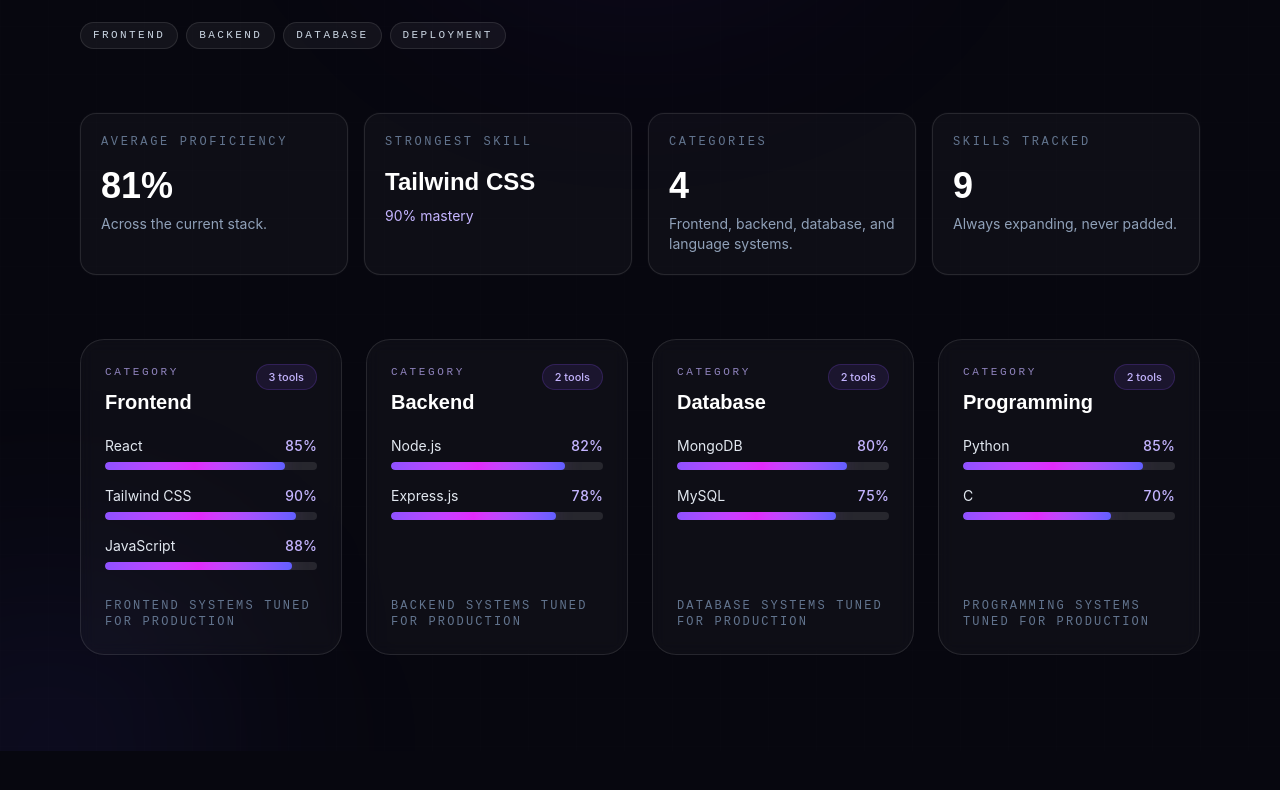
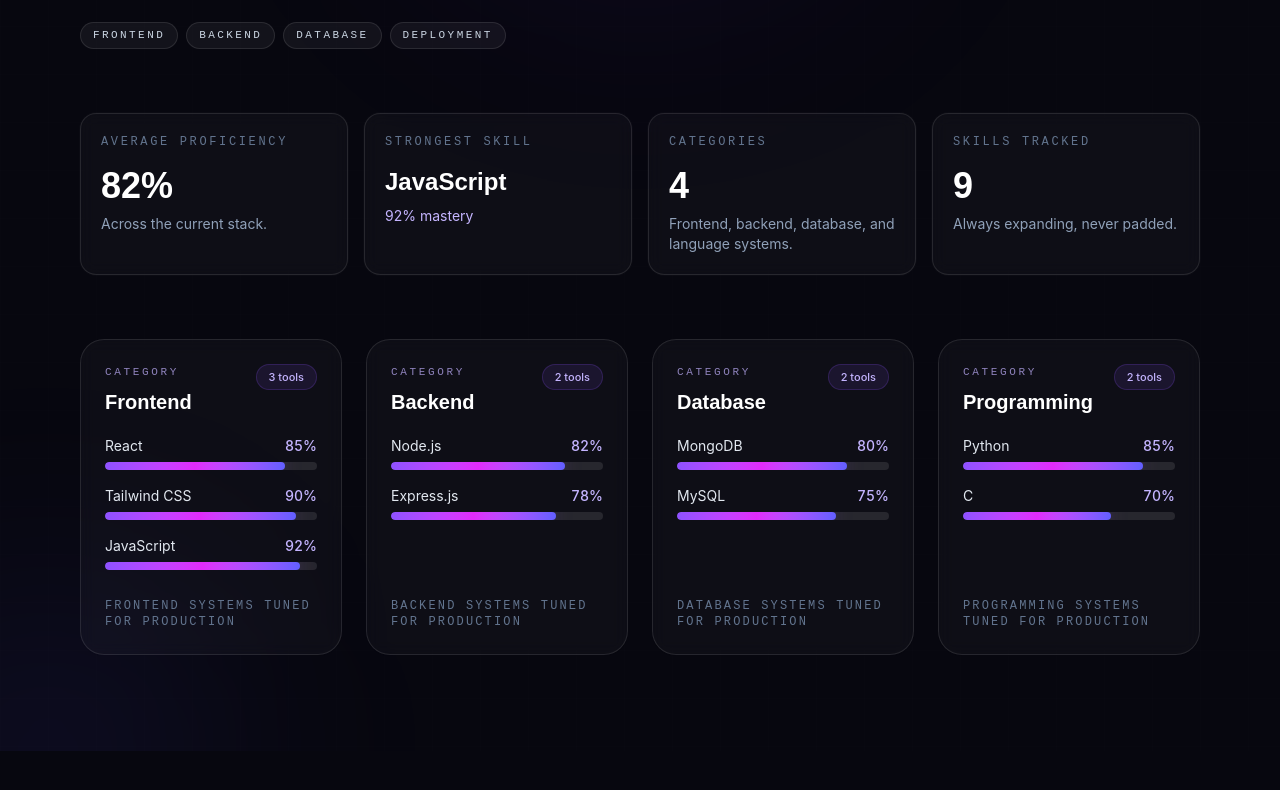
Before and after one commit to Vanshika-OFFICIAL/Portfolio, a React app: page / in a window 1280 px wide. Shown: the part 1948-2738 px from the top of the page. Built offline with nearby package versions, Linux system fonts and the light colour scheme; the HTML template or start-up script is replaced by a standard one.

Commit message:
Updated projects section and UI improvements

```diff
--- a/src/components/Hero.jsx
+++ b/src/components/Hero.jsx
@@ -73,7 +73,7 @@
               className="text-[11px] tracking-[0.2em] uppercase text-slate-500"
               style={{ fontFamily: "'DM Mono', 'JetBrains Mono', monospace" }}
             >
-              Open to full-time roles
+              Open to Work
             </span>
           </motion.div>
 
--- a/src/components/Skills.jsx
+++ b/src/components/Skills.jsx
@@ -1,25 +1,4 @@
-import { motion } from "framer-motion";
 import skillsData from "../data/skills.json";
-
-const sectionVariants = {
-  hidden: {},
-  show: {
-    transition: {
-      staggerChildren: 0.12,
-      delayChildren: 0.08,
-    },
-  },
-};
-
-const fadeUp = {
-  hidden: { opacity: 0, y: 24, filter: "blur(6px)" },
-  show: {
-    opacity: 1,
-    y: 0,
-    filter: "blur(0px)",
-    transition: { duration: 0.65, ease: [0.22, 1, 0.36, 1] },
-  },
-};
 
 export default function Skills() {
   const totalCategories = skillsData.length;
@@ -50,15 +29,8 @@
         />
       </div>
 
-      <motion.div
-        className="relative z-10 mx-auto flex max-w-7xl flex-col gap-16"
-        variants={sectionVariants}
-        initial="hidden"
-        whileInView="show"
-        viewport={{ once: false, amount: 0.25 }}
-      >
-
-        <motion.div variants={fadeUp} className="max-w-3xl">
+      <div className="relative z-10 mx-auto flex max-w-7xl flex-col gap-16">
+        <div className="max-w-3xl">
           <p className="text-[11px] uppercase tracking-[0.3em] text-violet-300/70" style={{ fontFamily: "'JetBrains Mono', monospace" }}>
             Capability snapshot
           </p>
@@ -73,8 +45,9 @@
           <p className="mt-4 max-w-2xl text-base leading-relaxed text-slate-400 md:text-lg">
             A production-ready stack I use to architect, build, and scale real-world applications with clean UI, fast interactions, and stable backends.
           </p>
+
           <div className="mt-5 flex flex-wrap gap-2">
-            {['Frontend', 'Backend', 'Database', 'Deployment'].map((label) => (
+            {["Frontend", "Backend", "Database", "Deployment"].map((label) => (
               <span
                 key={label}
                 className="rounded-full border border-white/10 bg-white/5 px-3 py-1 text-[11px] uppercase tracking-[0.22em] text-slate-300"
@@ -84,10 +57,10 @@
               </span>
             ))}
           </div>
-        </motion.div>
+        </div>
 
-        <motion.div variants={fadeUp} className="grid gap-4 md:grid-cols-2 xl:grid-cols-4">
-          <motion.div whileHover={{ y: -6, scale: 1.01 }} transition={{ type: "spring", stiffness: 260, damping: 24 }} className="rounded-2xl border border-white/10 bg-white/3 p-5 shadow-[0_0_0_1px_rgba(255,255,255,0.02)] backdrop-blur-sm">
+        <div className="grid gap-4 md:grid-cols-2 xl:grid-cols-4">
+          <div className="rounded-2xl border border-white/10 bg-white/3 p-5 shadow-[0_0_0_1px_rgba(255,255,255,0.02)] backdrop-blur-sm">
             <p className="text-xs uppercase tracking-[0.22em] text-slate-500" style={{ fontFamily: "'JetBrains Mono', monospace" }}>
               Average proficiency
             </p>
@@ -95,9 +68,9 @@
               {averageLevel}%
             </p>
             <p className="mt-2 text-sm text-slate-400">Across the current stack.</p>
-          </motion.div>
+          </div>
 
-          <motion.div whileHover={{ y: -6, scale: 1.01 }} transition={{ type: "spring", stiffness: 260, damping: 24 }} className="rounded-2xl border border-white/10 bg-white/3 p-5 shadow-[0_0_0_1px_rgba(255,255,255,0.02)] backdrop-blur-sm">
+          <div className="rounded-2xl border border-white/10 bg-white/3 p-5 shadow-[0_0_0_1px_rgba(255,255,255,0.02)] backdrop-blur-sm">
             <p className="text-xs uppercase tracking-[0.22em] text-slate-500" style={{ fontFamily: "'JetBrains Mono', monospace" }}>
               Strongest skill
             </p>
@@ -105,9 +78,9 @@
               {strongestSkill.name}
             </p>
             <p className="mt-2 text-sm text-violet-300">{strongestSkill.level}% mastery</p>
-          </motion.div>
+          </div>
 
-          <motion.div whileHover={{ y: -6, scale: 1.01 }} transition={{ type: "spring", stiffness: 260, damping: 24 }} className="rounded-2xl border border-white/10 bg-white/3 p-5 shadow-[0_0_0_1px_rgba(255,255,255,0.02)] backdrop-blur-sm">
+          <div className="rounded-2xl border border-white/10 bg-white/3 p-5 shadow-[0_0_0_1px_rgba(255,255,255,0.02)] backdrop-blur-sm">
             <p className="text-xs uppercase tracking-[0.22em] text-slate-500" style={{ fontFamily: "'JetBrains Mono', monospace" }}>
               Categories
             </p>
@@ -115,9 +88,9 @@
               {totalCategories}
             </p>
             <p className="mt-2 text-sm text-slate-400">Frontend, backend, database, and language systems.</p>
-          </motion.div>
+          </div>
 
-          <motion.div whileHover={{ y: -6, scale: 1.01 }} transition={{ type: "spring", stiffness: 260, damping: 24 }} className="rounded-2xl border border-white/10 bg-white/3 p-5 shadow-[0_0_0_1px_rgba(255,255,255,0.02)] backdrop-blur-sm">
+          <div className="rounded-2xl border border-white/10 bg-white/3 p-5 shadow-[0_0_0_1px_rgba(255,255,255,0.02)] backdrop-blur-sm">
             <p className="text-xs uppercase tracking-[0.22em] text-slate-500" style={{ fontFamily: "'JetBrains Mono', monospace" }}>
               Skills tracked
             </p>
@@ -125,19 +98,13 @@
               {totalSkills}
             </p>
             <p className="mt-2 text-sm text-slate-400">Always expanding, never padded.</p>
-          </motion.div>
-        </motion.div>
+          </div>
+        </div>
 
-        <motion.div variants={sectionVariants} className="grid gap-6 sm:grid-cols-2 xl:grid-cols-4">
-
-          {skillsData.map((group, index) => (
-            <motion.div
+        <div className="grid gap-6 sm:grid-cols-2 xl:grid-cols-4">
+          {skillsData.map((group) => (
+            <div
               key={group.category}
-              variants={fadeUp}
-              transition={{ duration: 0.6, delay: index * 0.06, ease: [0.22, 1, 0.36, 1] }}
-              whileHover={{ y: -8, scale: 1.01 }}
-              whileTap={{ scale: 0.99 }}
-              viewport={{ once: false, amount: 0.2 }}
               className="group relative rounded-3xl border border-white/10 bg-white/3 p-6 backdrop-blur-sm transition-all duration-300 hover:-translate-y-1 hover:border-violet-400/40 hover:bg-white/5"
             >
               <div className="absolute inset-0 rounded-3xl opacity-0 transition duration-300 group-hover:opacity-100 pointer-events-none">
@@ -169,15 +136,11 @@
                       </div>
 
                       <div className="h-2 w-full overflow-hidden rounded-full bg-white/10">
-                        <motion.div
-                          initial={{ width: 0 }}
-                          whileInView={{ width: `${skill.level}%` }}
-                          transition={{ duration: 0.95, delay: 0.15 + index * 0.04, ease: [0.22, 1, 0.36, 1] }}
-                          viewport={{ once: false }}
+                        <div
+                          style={{ width: `${skill.level}%` }}
                           className="h-full rounded-full bg-linear-to-r from-violet-500 via-fuchsia-500 to-indigo-500 shadow-[0_0_18px_rgba(168,85,247,0.35)]"
                         />
                       </div>
-
                     </div>
                   ))}
                 </div>
@@ -185,15 +148,11 @@
                 <div className="mt-auto pt-2 text-xs uppercase tracking-[0.18em] text-slate-500" style={{ fontFamily: "'JetBrains Mono', monospace" }}>
                   {group.category} systems tuned for production
                 </div>
-
               </div>
-
-            </motion.div>
+            </div>
           ))}
-
-        </motion.div>
-
-      </motion.div>
+        </div>
+      </div>
     </section>
   );
 }
--- a/src/data/skills.json
+++ b/src/data/skills.json
@@ -4,7 +4,7 @@
     "skills": [
       { "name": "React", "level": 85 },
       { "name": "Tailwind CSS", "level": 90 },
-      { "name": "JavaScript", "level": 88 }
+      { "name": "JavaScript", "level": 92 }
     ]
   },
   {
```
